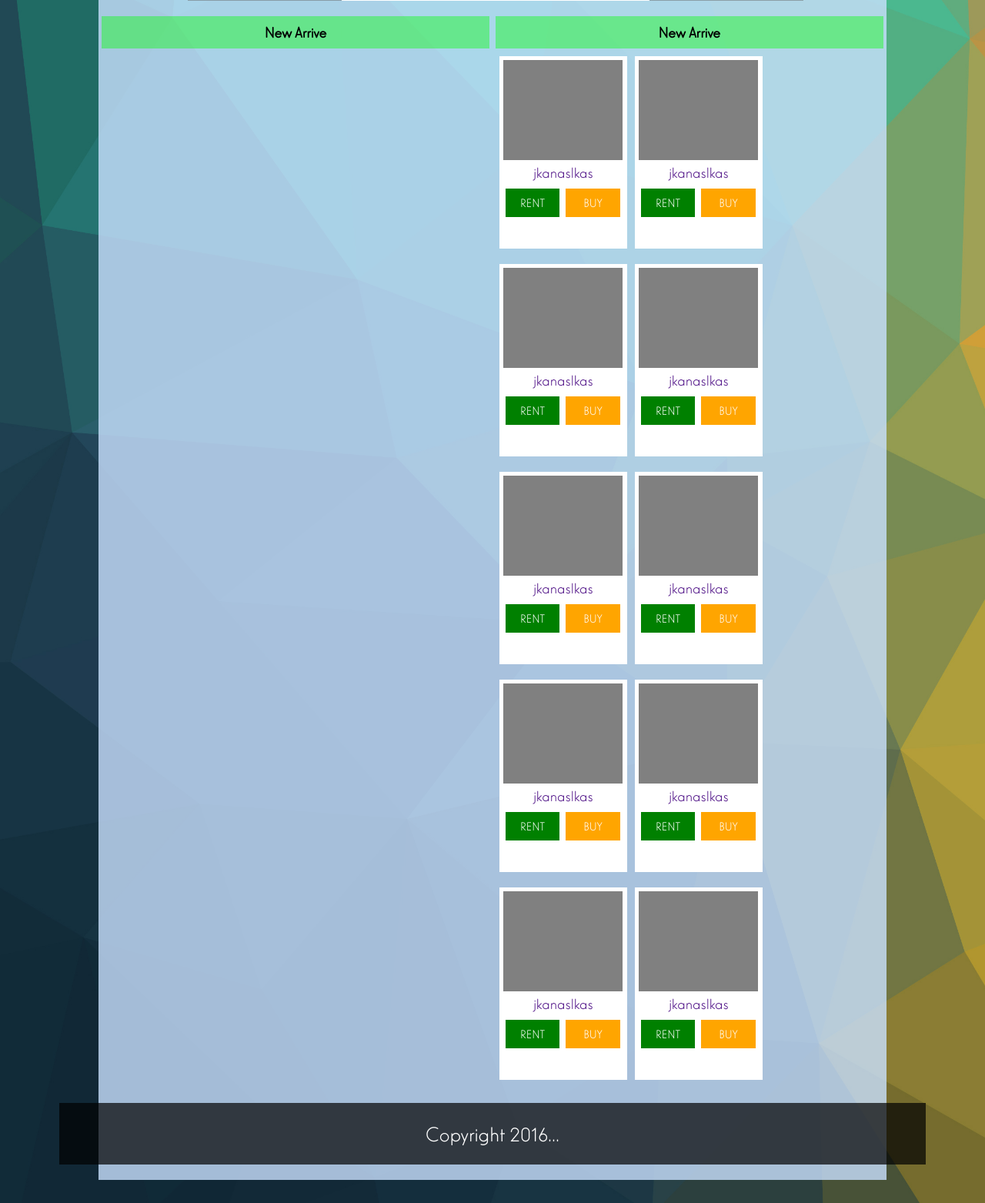
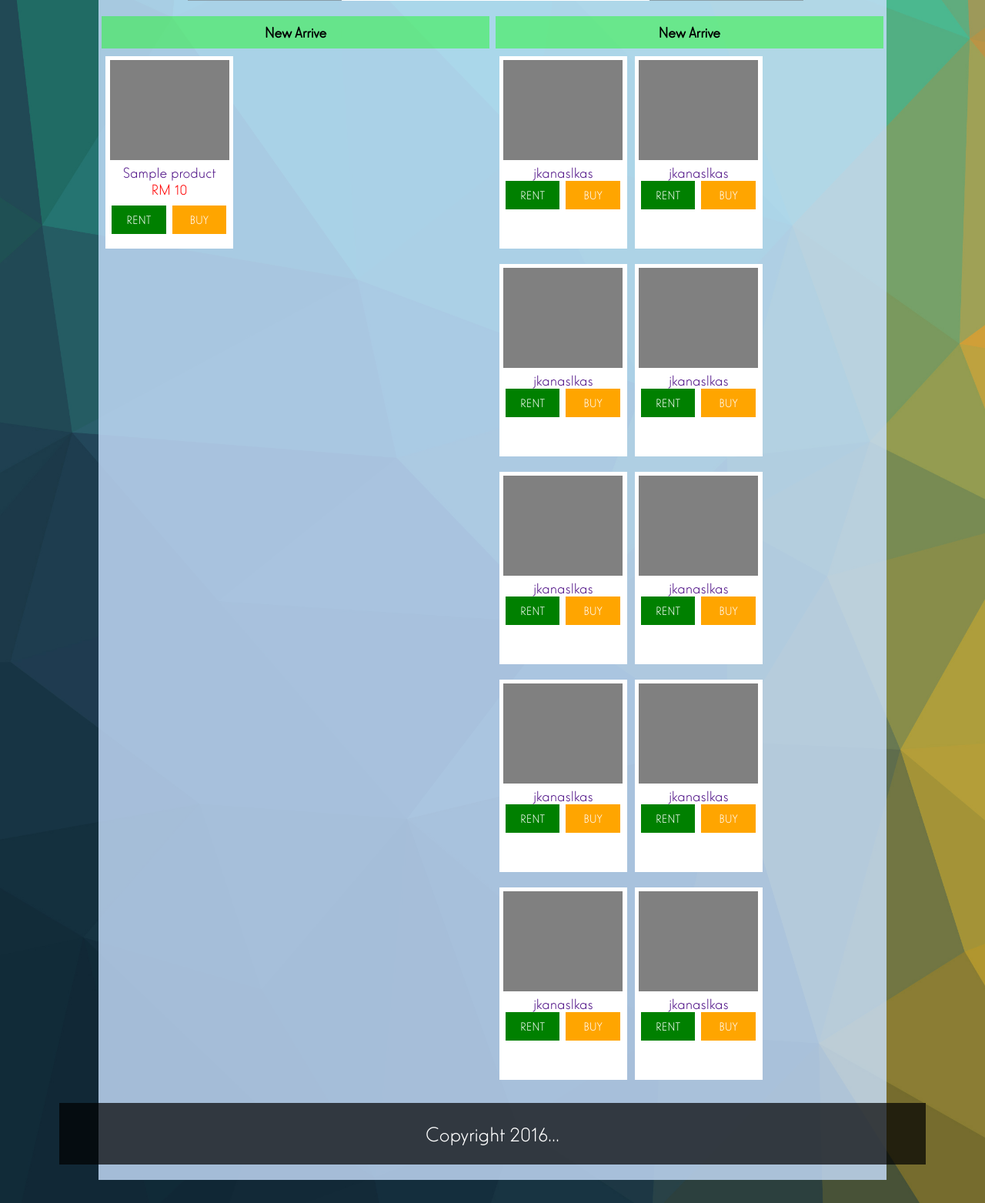
Before and after one commit to yzw1994/G10B_Sales_of_Point_System_for_Video_and_Audio_shop, a PHP site: page /visitor/visitor.php in a window 1280 px wide. Shown: the part 607-2170 px from the top of the page at 77% size. Run offline with PHP 8.4, Linux system fonts and the light colour scheme; data comes from the database, SQL or seed files in the repository; tables that the repository leaves empty hold one stand-in row (values such as "Sample post"); data that the repository does not hold is empty; some libraries are stand-ins or nearby versions.

Commit message:
product field

```diff
--- a/css/main.css
+++ b/css/main.css
@@ -339,13 +339,41 @@ a.control_next {
 	height:130px;
 	background-color:grey;
 	margin:5px auto;
+	position: relative;
+  overflow: hidden;
+}
+.prod_pic img {
+	position: absolute;
+  left: 50%;
+  top: 50%;
+  height: 100%;
+  width: auto;
+  -webkit-transform: translate(-50%,-50%);
+      -ms-transform: translate(-50%,-50%);
+          transform: translate(-50%,-50%);
+}
+.prod_pic img.prod_pic_img{
+	width: 100%;
+	height: auto;
 }
 .prod_name {
 	text-decoration:none;
 	font-size:20px;
 	display:block;
+	width:92%;
+	margin-bottom:10px;
+	margin: 0 auto;
+	overflow: hidden;
+	text-overflow: ellipsis;
+	white-space: nowrap;
+}
+.prod_price {
+	text-decoration:none;
+	font-size:20px;
+	display:block;
 	width:100%;
 	margin-bottom:10px;
+	color:red;
 }
 .prod_btn {
 	float:left;
--- a/utility/leftprod.php
+++ b/utility/leftprod.php
@@ -1,24 +1,39 @@
 <div id="" class="new_pro_color pro_title">New Arrive
 </div>
 <?php
+	$product_sql = "select * from product";
+	$product_result = mysql_query($product_sql);
 
-	mysql_select_db($database_name, $database_connection);
-	$product_result = mysql_query("select * from user where user_email = '$user_email' and user_password = '$user_password'");
-	$search_exe = mysql_query($database_name,
-	 $product_result);
-
-		/*for($i=0;$i<10;$i++){
+	$product_check = mysql_num_rows($product_result);
+	$product_name = "";
+	if($product_check!=0){
+		$product_row = mysql_fetch_array($product_result);
+		do{
+			$product_name = $product_row['Product_Name'];
+			$product_image = $product_row['Product_Pic'];
+			$product_price = $product_row['Product_Price'];
 			echo "
 				<div id='' class='pro_div'>
 					<div id='' class='prod_pic'>
+						<img src='".$product_image."' id='' class='prod_pic_img'/>
 					</div>
 					<a href='' id='' class='prod_name'>
-					jkanaslkas
+					".$product_name."
+					</a>
+					<a href='' id='' class='prod_price'>
+					RM ".$product_price."
 					</a>
 					<a href='' class='prod_btn prod_rent'>RENT</a>
 					<a href='' class='prod_btn prod_buy'>BUY</a>
 				</div>
-			";
-		}*/
+				";
+		}while($product_row = mysql_fetch_array($product_result));
+	}
+	else {
+		echo "222";
+	}
+
+
+		/**/
 
 ?>
```
Also changed, not shown: images/default_album.jpg (added).
